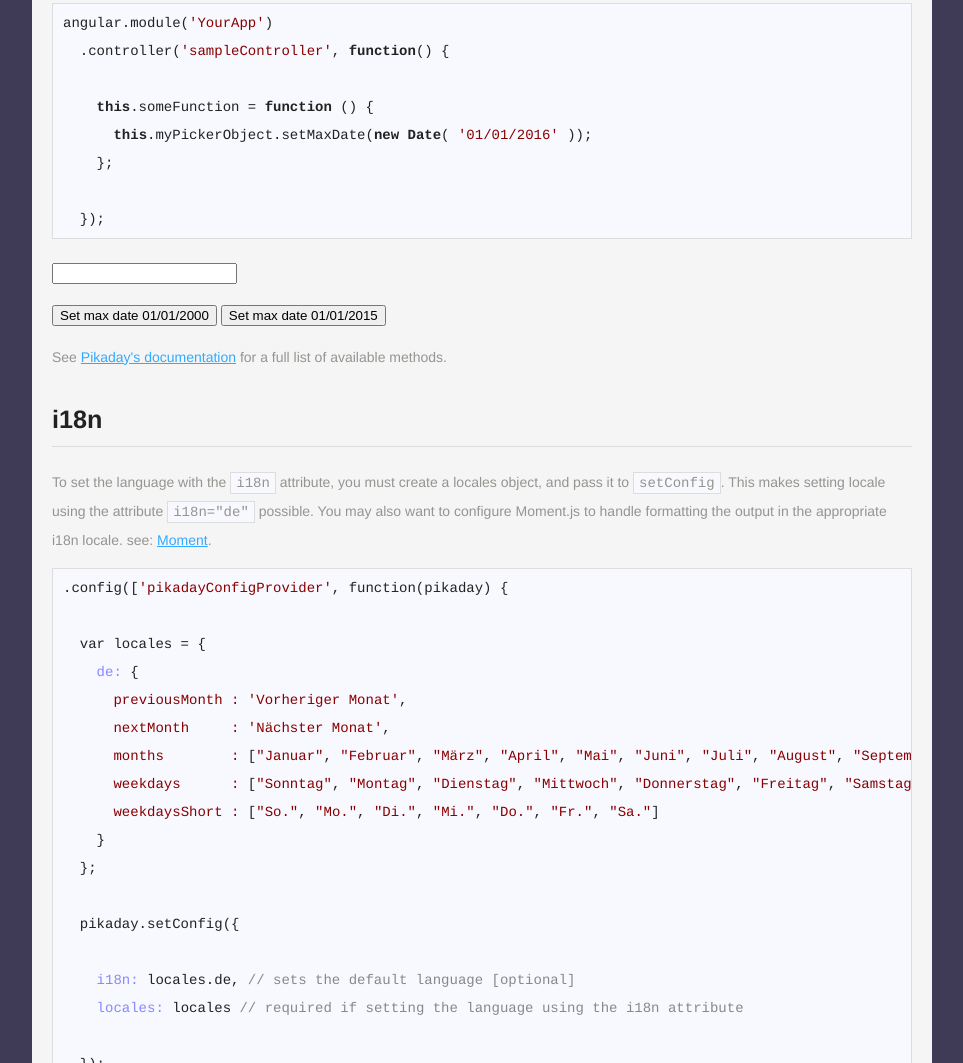
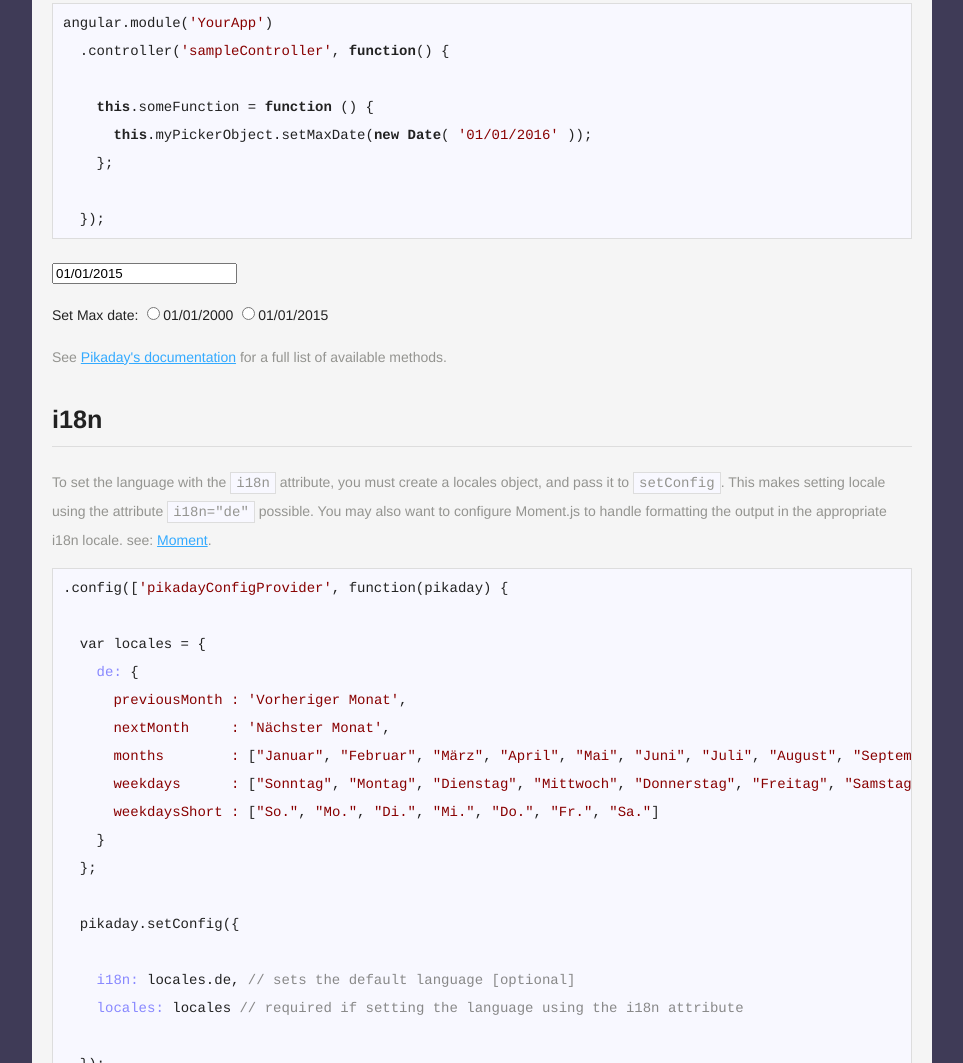
Before and after one commit to nverba/pikaday-angular, a website: page index.html in a window 1280 px wide. Shown: the part 2310-3373 px from the top of the page, without its empty margins (158-1121 px from the left). Drawn offline with Linux system fonts and the light colour scheme; files that its build step writes are made by us from their sources.

Commit message:
updated example to use radio buttons

```diff
--- a/index.html
+++ b/index.html
@@ -100,9 +100,12 @@ Filter: <code>disableDayFn</code></p>
 
   });
 </code></pre>
-<p><input pikaday="example.myPickerObject5"></p>
-<button ng-click="example.setMaxDateButton('01/01/2000')">Set max date 01/01/2000</button>
-<button ng-click="example.setMaxDateButton('01/01/2015')">Set max date 01/01/2015</button>
+<p><input pikaday="example.myPickerObject5" default-date="01/01/2015" set-default-date="true"></p>
+<form>
+  <label>Set Max date: </label>
+  <input type="radio" name="date" value="01/01/2000" ng-focus="example.setMaxDateButton('01/01/2000')">01/01/2000
+  <input type="radio" name="date" value="01/01/2015" ng-focus="example.setMaxDateButton('06/06/2015')">01/01/2015
+</form>
 <p>See <a href="https://github.com/dbushell/Pikaday#methods">Pikaday's documentation</a> for a full list of available methods.</p>
 
 <h2><a name="i18n"></a> i18n</h2>
```
Also changed, not shown: src/5.methods.md (+7 -3 lines).
